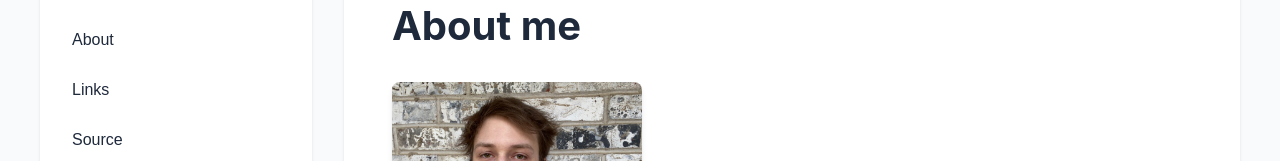
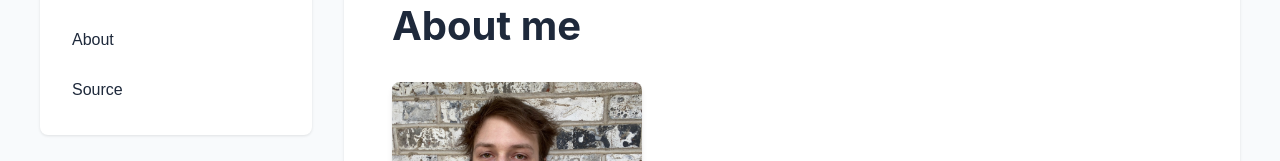
Before and after one commit to adamstapelmann/stapelmann-dev, a React (Create React App) app: page /about in a window 1280 px wide. Shown: the part 146-307 px from the top of the page. Built offline with nearby package versions, Linux system fonts and the light colour scheme.

Commit message:
Hide links page

```diff
--- a/src/Main.tsx
+++ b/src/Main.tsx
@@ -3,7 +3,7 @@ import { Switch, Route } from 'react-router-dom';
 
 import About from './pages/About';
 import Projects from './pages/Projects';
-import Links from './pages/Links';
+import Links from './pages/Links';  // Keeping import for future use
 
 const Main = () => {
   return (
@@ -11,7 +11,6 @@ const Main = () => {
       <Route exact path='/' children={Projects}></Route>
       <Route exact path='/about' children={About}></Route>
       <Route exact path="/projects" children={Projects}></Route>
-      <Route exact path="/links" children={Links}></Route>
     </Switch>
   );
 }
--- a/src/components/NavPane.tsx
+++ b/src/components/NavPane.tsx
@@ -9,7 +9,6 @@ function NavPane () {
         <div className="NavPane">
           <NavButton text="Projects" link="/projects" />
           <NavButton text="About" link="/about" />
-          <NavButton text="Links" link="/links" />
           <NavButtonExternal text="Source" link="https://github.com/adamstapelmann/stapelmann-dev" />
         </div>
     );
```
